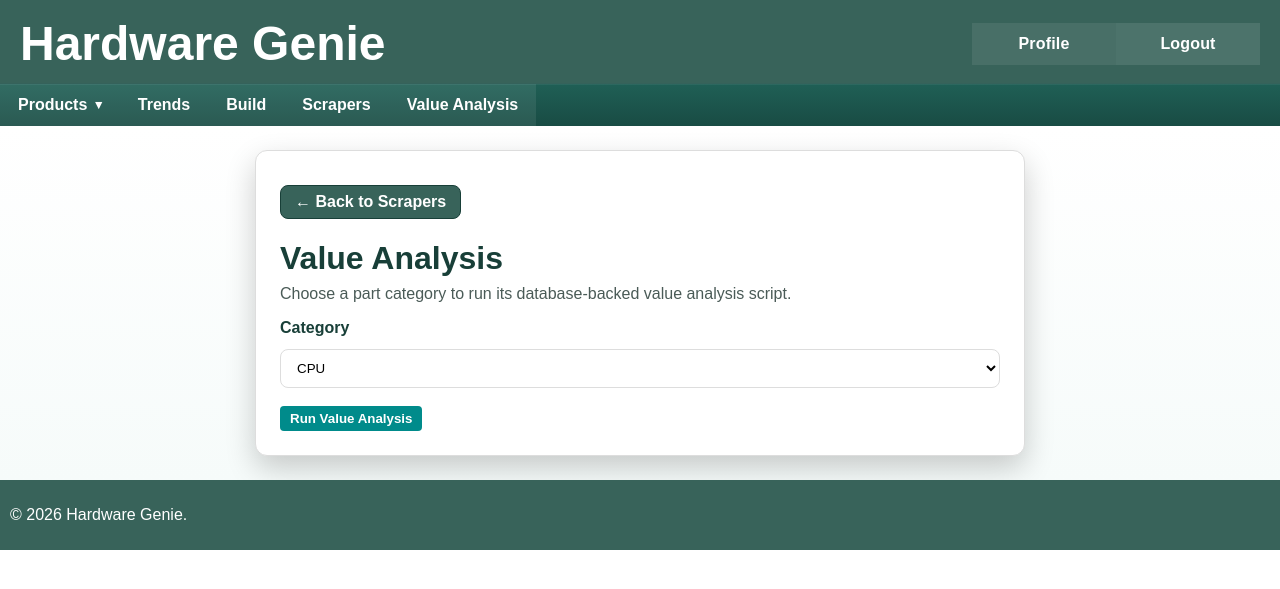
After one commit to Hardware-Genie/Hardware-Genie, a Flask app: page /value-analysis in a window 1280 px wide. The commit adds this page. Shown: the top 589 px of the page. Run offline with Flask 3, Linux system fonts and the light colour scheme; a user stored in the database is signed in; tables that the repository leaves empty hold one stand-in row (values such as "Sample post").

Commit message:
something broke with this
Co-authored-by: Copilot <copilot@github.com>

```diff
--- a/src/app/forms.py
+++ b/src/app/forms.py
@@ -42,6 +42,21 @@ class ArticleScraperForm(FlaskForm):
     )
     submit = SubmitField('Analyze Heading')
 
+
+class ValueAnalysisForm(FlaskForm):
+    category = SelectField(
+        'Category',
+        validators=[DataRequired()],
+        choices=[
+            ('cpu', 'CPU'),
+            ('memory', 'Memory (RAM)'),
+            ('motherboard', 'Motherboard'),
+            ('power_supply', 'Power Supply'),
+            ('video_card', 'Video Card'),
+        ],
+    )
+    submit = SubmitField('Run Value Analysis')
+
 class SignupForm(FlaskForm):
     username = StringField('Username', validators=[DataRequired()])
     email = StringField('Email', validators=[DataRequired(), Email()])
--- a/src/app/routes.py
+++ b/src/app/routes.py
@@ -2,6 +2,8 @@
 from functools import lru_cache
 from logging import exception
 from bisect import bisect_right
+import subprocess
+import sys
 
 from flask import Flask, render_template, jsonify, redirect, url_for, request
 from sqlalchemy import inspect, text
@@ -13,7 +15,7 @@ import json
 import re
 from urllib.parse import urlencode, urlparse
 
-from app.forms import LoginForm, SignupForm, ProfileForm, ResetPasswordForm, PartScraperForm, ArticleScraperForm
+from app.forms import LoginForm, SignupForm, ProfileForm, ResetPasswordForm, PartScraperForm, ArticleScraperForm, ValueAnalysisForm
 from app.models import User, SavedBuild, ArticleSentiment
 from app.wayback_newegg_scrapy.wayback_newegg_scrapy.spiders import wayback_newegg
 from app.wayback_newegg_scrapy.wayback_newegg_scrapy.spiders.wayback_newegg import WaybackNeweggSpider
@@ -299,6 +301,36 @@ def _is_admin_user():
         return False
 
     return bool(getattr(current_user, 'is_admin', False))
+
+
+VALUE_ANALYSIS_SCRIPT_MAP = {
+    'cpu': 'cpu_value_analysis_db.py',
+    'memory': 'ram_value_analysis_db.py',
+    'motherboard': 'motherboard_value_analysis_db.py',
+    'power_supply': 'power_supply_value_analysis_db.py',
+    'video_card': 'video_card_analysis_db.py',
+}
+
+
+def _run_value_analysis_script(category):
+    project_root = os.path.dirname(os.path.dirname(os.path.dirname(__file__)))
+    script_name = VALUE_ANALYSIS_SCRIPT_MAP.get(category)
+    if not script_name:
+        raise ValueError(f'Unsupported value analysis category: {category}')
+
+    script_path = os.path.join(project_root, 'part_value_analysis', script_name)
+    result = subprocess.run(
+        [sys.executable, script_path],
+        cwd=project_root,
+        capture_output=True,
+        text=True,
+    )
+
+    output = (result.stdout or '').strip() or (result.stderr or '').strip()
+    if result.returncode != 0:
+        raise RuntimeError(output or f'{script_name} failed with exit code {result.returncode}')
+
+    return output or f'{script_name} completed successfully.'
 
 
 def _hash_password(password):
@@ -818,6 +850,30 @@ def scrapers():
     return render_template('scrapers.html')
 
 
+@app.route('/value-analysis', methods=['GET', 'POST'])
+@login_required
+def value_analysis():
+    if not _is_admin_user():
+        return redirect(url_for('index'))
+
+    form = ValueAnalysisForm()
+    analysis_result = None
+    analysis_error = None
+
+    if form.validate_on_submit():
+        try:
+            analysis_result = _run_value_analysis_script(form.category.data)
+        except Exception as exc:
+            analysis_error = str(exc)
+
+    return render_template(
+        'value_analysis.html',
+        form=form,
+        analysis_result=analysis_result,
+        analysis_error=analysis_error,
+    )
+
+
 def _invoke_scraper_lambda(url, category):
     """Invoke the wayback scraper Lambda asynchronously and return the invocation ID."""
     try:
--- a/templates/partials/header.html
+++ b/templates/partials/header.html
@@ -46,6 +46,7 @@
             <a class="header_tab" href="{{ url_for('build_page') }}">Build</a>
             {% if is_admin_user %}
                 <a class="header_tab" href="{{ url_for('scrapers') }}">Scrapers</a>
+                <a class="header_tab" href="{{ url_for('value_analysis') }}">Value Analysis</a>
             {% endif %}
         </div>
     </div>
--- /dev/null
+++ b/templates/value_analysis.html
@@ -0,0 +1,29 @@
+{% extends "base.html" %}
+{% block main %}
+{% include "partials/header.html" %}
+<section class="scraper-page">
+    <div class="scraper-card">
+        <a class="back-button" href="{{ url_for('scrapers') }}">← Back to Scrapers</a>
+        <h2 class="scraper-title">Value Analysis</h2>
+        <p class="scraper-subtitle">Choose a part category to run its database-backed value analysis script.</p>
+
+        <form class="auth-form scraper-form" action="" method="POST" novalidate>
+            {{ form.hidden_tag() }}
+            <label class="auth-label" for="category">{{ form.category.label.text }}</label>
+            {{ form.category(class_='auth-input', id='category') }}
+
+            {{ form.submit(class_='auth-submit') }}
+        </form>
+
+        {% if analysis_result %}
+            <div class="status-pill status-pill--success" style="margin-top: 20px;">Completed</div>
+            <p class="status-meta">{{ analysis_result }}</p>
+        {% endif %}
+
+        {% if analysis_error %}
+            <div class="status-pill status-pill--failure" style="margin-top: 20px;">Failed</div>
+            <p class="status-meta">{{ analysis_error }}</p>
+        {% endif %}
+    </div>
+</section>
+{% endblock %}
```
